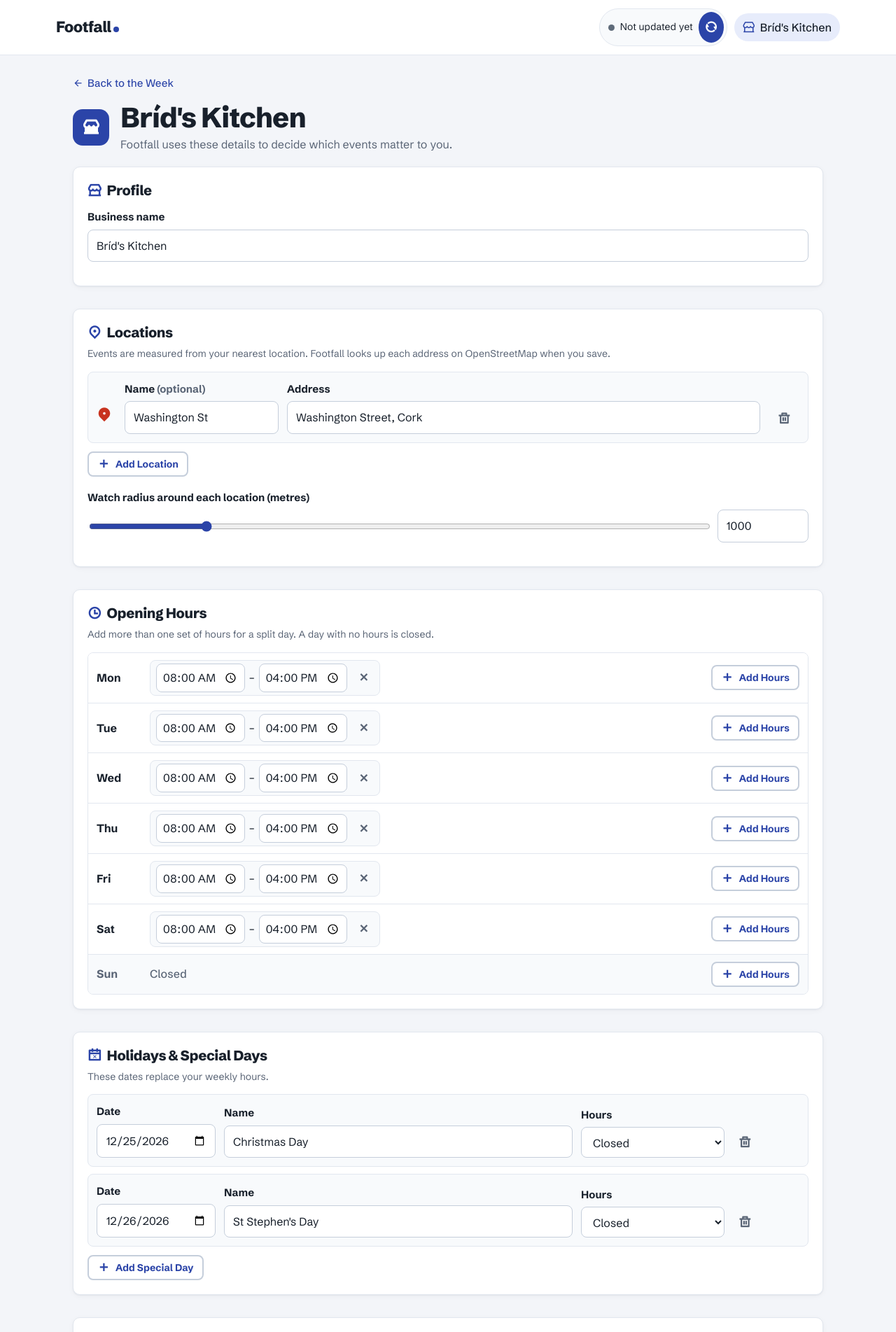
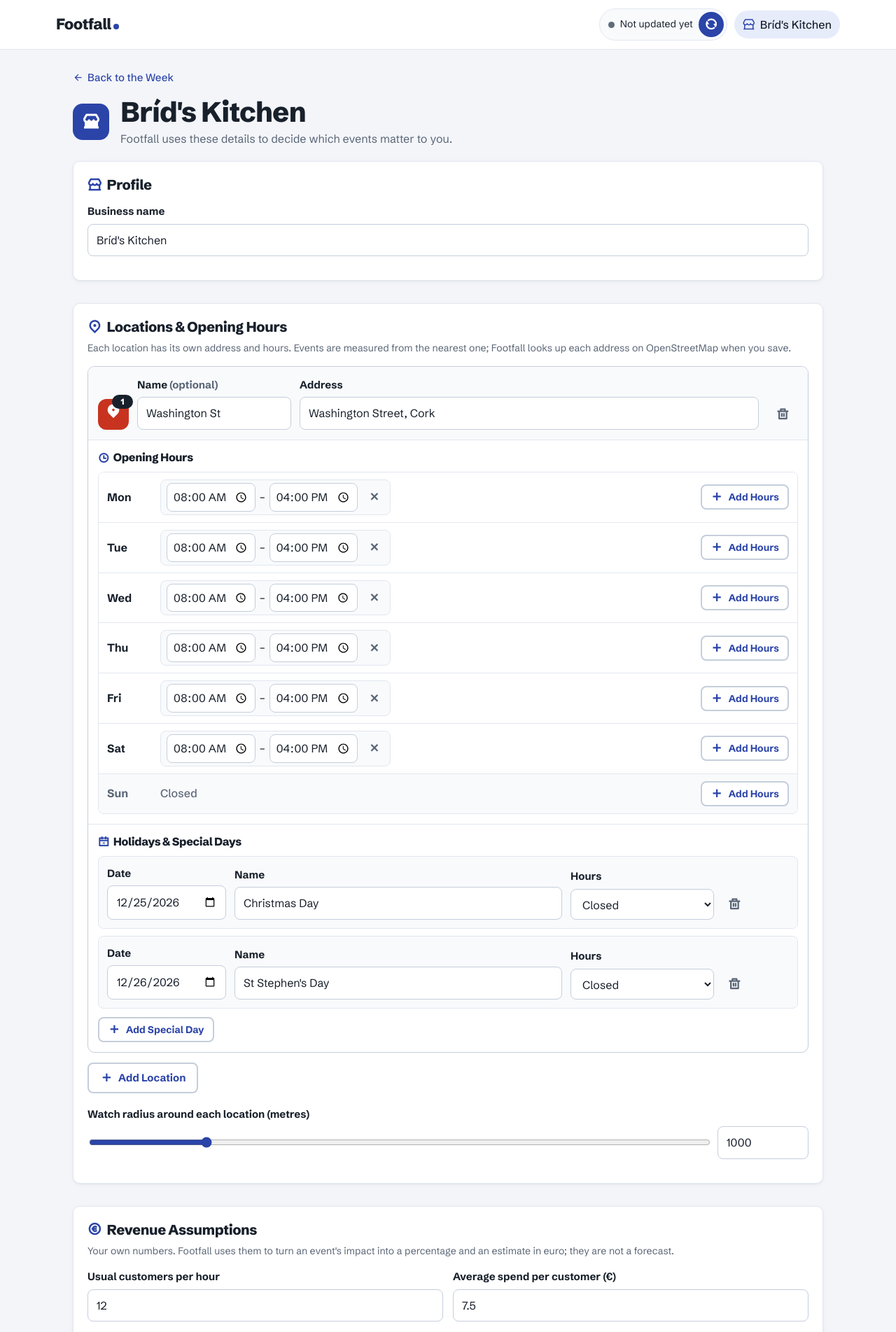
Before and after one commit to meetdanielme/corkathon_team_18, a Flask app: page /business in a window 1280 px wide. Shown: the top 1903 px of the page at 70% size. Run offline with Flask 3, Linux system fonts and the light colour scheme; data comes from the database, SQL or seed files in the repository; data that the repository does not hold is empty; some libraries are stand-ins or nearby versions.

Commit message:
feat: opening hours per location, clearer locations, header fixes
From Daniel's second Figma review:
- Each location has its own weekly hours and holidays/special days. The
  rules use the nearest location's schedule ("Café is closed at Quay on
  Thu 12 Nov"); the week timeline shades when any location is open; the
  event page shows the nearest location's hours.
- Business page: one card per location (numbered pin, name, address,
  opening hours, special days); new locations start with the main
  location's hours. Home: one numbered block per location with its own
  hours and next special day.
- Header refresh button no longer stretches into an oval (the global
  button min-height/padding applied to it).
- No "Sample data" label in the header or the update message; the
  confidence reason reads "Not yet checked against a live source". The
  data source is still shown under Business > Data.
- Storage: locations gain hours/special_hours (migrated; falls back to the
  business hours). The main location is mirrored into the business row.

Co-Authored-By: Claude Opus 5.5 <noreply@anthropic.com>

```diff
--- a/footfall/app.py
+++ b/footfall/app.py
@@ -104,9 +104,10 @@ def create_app(db_path: str | None = None, clock=None, llm: LLM | None = None, f
                  for i in result["insights"]]
         attention = sum(1 for x in cards if x["cd"]["level"] in ("now", "soon", "missed"))
         today = clock().date().isoformat()
-        next_special = next((x for x in b.get("special_hours") or [] if x["date"] >= today), None)
-        return render_template("index.html", business=b, week=week, cards=cards, attention=attention,
-                               hours_summary=hours_mod.summary(b), next_special=next_special,
+        places = [{"loc": loc, "hours": hours_mod.summary(loc),
+                   "special": next((x for x in loc["special_hours"] if x["date"] >= today), None)}
+                  for loc in b["locations"]]
+        return render_template("index.html", business=b, week=week, cards=cards, attention=attention, places=places,
                                cutoffs=sum(1 for x in cards if x["cd"]["level"] not in ("none", "done")),
                                done=sum(1 for x in cards if x["cd"]["level"] == "done"), **result)
 
@@ -124,8 +125,7 @@ def create_app(db_path: str | None = None, clock=None, llm: LLM | None = None, f
                 run = refresh_mod.run_live(c, model, at=clock(), **kwargs)
             else:
                 run = refresh_mod.run_prepared(c, at=clock())
-            label = "sample data" if run["mode"] == "prepared" else "live sources"
-            flash(f"Updated from {label}: {run['events_upserted']} events ({run['status']}).")
+            flash(f"Updated: {run['events_upserted']} events found ({run['status']}).")
         except refresh_mod.RefreshBusy as e:
             flash(str(e))
         return redirect(safe_next(url_for("index")))
@@ -137,7 +137,9 @@ def create_app(db_path: str | None = None, clock=None, llm: LLM | None = None, f
         existing = c.execute("SELECT * FROM drafts WHERE insight_id=? ORDER BY id DESC LIMIT 1", (iid,)).fetchone()
         draft = dict(existing) if existing else None
         b, result = compute()
-        week = build_week(b, result, db.get_events(c, clock()), clock(), only_day=i.day, drafts=db.draft_states(c))
+        here = next((loc for loc in b["locations"] if i.location and loc["address"] == i.location.get("address")), None)
+        week = build_week(b, result, db.get_events(c, clock()), clock(), only_day=i.day, drafts=db.draft_states(c),
+                          places=[here] if here else None)
         event = next((e for e in db.get_events(c, clock()) if e["id"] == i.event_id), {})
         return render_template("insight.html", i=i, draft=draft, business=b, week=week, event=event,
                                cd=present.countdown(i.action_deadline, clock(), draft),
--- a/footfall/present.py
+++ b/footfall/present.py
@@ -45,6 +45,8 @@ def confidence_icon(text: str) -> str:
         return "ri-cloud-off-line"
     if "excerpt" in t:
         return "ri-file-unknow-line"
+    if "live source" in t:
+        return "ri-global-line"
     return "ri-database-2-line"
 
 
--- a/footfall/static/style.css
+++ b/footfall/static/style.css
@@ -44,8 +44,7 @@ p { margin:0; }
 .status-partial .status-dot { background:var(--soon-fill); box-shadow:0 0 0 3px var(--soon-wash); }
 .status-error .status-dot { background:var(--now); box-shadow:0 0 0 3px var(--now-wash); }
 .status-text { white-space:nowrap; overflow:hidden; text-overflow:ellipsis; }
-.status-mode { margin-left:6px; padding:1px 7px; border-radius:999px; background:var(--line); color:var(--muted); font-size:12px; font-weight:500; }
-.icon-btn { display:grid; place-items:center; width:36px; height:36px; border:0; border-radius:50%; background:var(--brand); color:#fff; font-size:18px; cursor:pointer; transition:background-color .15s; }
+.icon-btn { display:grid; place-items:center; flex:none; width:36px; height:36px; min-height:0; padding:0; border:0; border-radius:50%; background:var(--brand); color:#fff; font-size:18px; cursor:pointer; transition:background-color .15s; }
 .icon-btn:hover { background:var(--brand-dark); }
 .is-busy i { animation:spin 1s linear infinite; }
 @keyframes spin { to { transform:rotate(360deg); } }
@@ -319,12 +330,20 @@ input[type=range] { width:100%; accent-color:var(--brand); }
 .settings-save { display:flex; justify-content:flex-end; }
 select { min-height:44px; padding:10px 12px; border:1px solid var(--line-strong); border-radius:8px; background-color:var(--surface); color:var(--text); font:inherit; }
 .rows { display:grid; gap:10px; margin-bottom:12px; }
-.loc-row { display:grid; grid-template-columns:28px minmax(140px,220px) minmax(0,1fr) 44px; gap:12px; align-items:end; padding:12px; border:1px solid var(--line); border-radius:8px; background:var(--surface-2); }
-.loc-row .field,.special-row .field { margin:0; }
-.loc-pin { align-self:center; color:var(--now); font-size:22px; padding-top:22px; }
+.special-row .field { margin:0; }
 .icon-ghost { width:44px; min-height:44px; padding:0; background:transparent; border:1px solid transparent; color:var(--muted); }
 .icon-ghost:hover:not(:disabled) { background:var(--now-wash); border-color:var(--now-line); color:var(--now); }
 .radius { margin-top:18px; }
+.locs { display:grid; gap:16px; margin-bottom:14px; counter-reset:loc; }
+.loc-card { counter-increment:loc; border:1px solid var(--line-strong); border-radius:var(--radius); background:var(--surface); overflow:hidden; }
+.loc-head { display:grid; grid-template-columns:44px minmax(140px,220px) minmax(0,1fr) 44px; gap:12px; align-items:end; padding:14px; background:var(--surface-2); border-bottom:1px solid var(--line); }
+.loc-head .field { margin:0; }
+.loc-badge { position:relative; display:grid; place-items:center; width:44px; height:44px; border-radius:12px; background:var(--now); color:#fff; font-size:22px; }
+.loc-num::before { content:counter(loc); position:absolute; right:-6px; top:-6px; display:grid; place-items:center; min-width:20px; height:20px; padding:0 5px; border-radius:999px; background:var(--text); color:#fff; font-size:12px; font-weight:800; }
+.loc-section { padding:14px; }
+.loc-section + .loc-section { border-top:1px solid var(--line); }
+.loc-sub { display:flex; align-items:center; gap:6px; margin:0 0 10px; font-size:16px; }
+.loc-sub i { color:var(--brand); }
 .week { display:grid; gap:0; border:1px solid var(--line); border-radius:8px; overflow:hidden; }
 .day-row { display:grid; grid-template-columns:64px minmax(0,1fr) auto; gap:12px; align-items:center; padding:10px 12px; border-top:1px solid var(--line); background:var(--surface); }
 .day-row:first-child { border-top:0; }
--- a/footfall/templates/base.html
+++ b/footfall/templates/base.html
@@ -25,7 +25,6 @@
           <span class="status-verb{% if run_state == "ok" %} is-ok{% endif %}">{% if run_state == "ok" %}Updated{% elif run_state == "partial" %}Partly updated{% else %}Update failed{% endif %}</span>
           <time datetime="{{ run.started_at|iso }}" title="{{ run.started_at|when }}">{{ run.started_at|ago }}</time>
           {% else %}Not updated yet{% endif %}
-          {% if "prepared" in modes %}<span class="status-mode">Sample data</span>{% endif %}
         </span>
         <form method="post" action="{{ url_for('refresh') }}" data-busy>
           <input type="hidden" name="mode" value="{{ 'live' if llm_enabled else 'prepared' }}">
--- a/footfall/templates/business.html
+++ b/footfall/templates/business.html
@@ -2,54 +2,81 @@
 {% block title %}{{ b.name }} · Footfall{% endblock %}
 {% macro err(name) %}{% if errors[name] %}<p class="field-error" id="{{ name }}-error"><i class="ri-error-warning-fill" aria-hidden="true"></i>{{ errors[name] }}</p>{% endif %}{% endmacro %}
 {% macro inv(name) %}{% if errors[name] %} aria-invalid="true" aria-describedby="{{ name }}-error"{% endif %}{% endmacro %}
-{% macro range_row(day, start="", end="") %}
+{% macro range_row(prefix, start="", end="") %}
 <div class="range" data-range>
-  <input type="time" name="{{ day }}_start" value="{{ start }}" aria-label="Opens" autocomplete="off">
+  <input type="time" name="{{ prefix }}_start" value="{{ start }}" aria-label="Opens" autocomplete="off">
   <span aria-hidden="true">–</span>
-  <input type="time" name="{{ day }}_end" value="{{ end }}" aria-label="Closes" autocomplete="off">
+  <input type="time" name="{{ prefix }}_end" value="{{ end }}" aria-label="Closes" autocomplete="off">
   <button type="button" class="icon-ghost" data-remove="[data-range]" aria-label="Remove these hours"><i class="ri-close-line" aria-hidden="true"></i></button>
 </div>
 {% endmacro %}
-{% macro location_row(i, loc) %}
-<div class="loc-row" data-loc>
-  <span class="loc-pin" aria-hidden="true"><i class="ri-map-pin-2-fill"></i></span>
+{% macro special_row(key, i, s) %}
+<div class="special-row" data-special>
   <div class="field">
-    <label for="loc_name_{{ i }}">Name <span class="muted">(optional)</span></label>
-    <input id="loc_name_{{ i }}" name="loc_name" value="{{ loc.name }}" autocomplete="off" placeholder="e.g. Washington St…">
+    <label for="{{ key }}_sd_{{ i }}">Date</label>
+    <input id="{{ key }}_sd_{{ i }}" type="date" name="{{ key }}_special_date" value="{{ s.date }}" autocomplete="off"{{ inv(key ~ '_special_' ~ i) }}>
   </div>
   <div class="field field-grow">
-    <label for="loc_address_{{ i }}">Address</label>
-    <input id="loc_address_{{ i }}" name="loc_address" value="{{ loc.address }}" autocomplete="street-address" placeholder="e.g. Washington Street, Cork…"{{ inv('loc_' ~ i) }}>
-    {{ err('loc_' ~ i) }}
-  </div>
-  <button type="button" class="icon-ghost" data-remove="[data-loc]" aria-label="Remove this location"><i class="ri-delete-bin-line" aria-hidden="true"></i></button>
-</div>
-{% endmacro %}
-{% macro special_row(i, s) %}
-<div class="special-row" data-special>
-  <div class="field">
-    <label for="special_date_{{ i }}">Date</label>
-    <input id="special_date_{{ i }}" type="date" name="special_date" value="{{ s.date }}" autocomplete="off"{{ inv('special_' ~ i) }}>
-  </div>
-  <div class="field field-grow">
-    <label for="special_label_{{ i }}">Name</label>
-    <input id="special_label_{{ i }}" name="special_label" value="{{ s.label }}" autocomplete="off" placeholder="e.g. Christmas Day…">
+    <label for="{{ key }}_sl_{{ i }}">Name</label>
+    <input id="{{ key }}_sl_{{ i }}" name="{{ key }}_special_label" value="{{ s.label }}" autocomplete="off" placeholder="e.g. Christmas Day…">
   </div>
   <div class="field">
-    <label for="special_mode_{{ i }}">Hours</label>
-    <select id="special_mode_{{ i }}" name="special_mode" data-mode>
+    <label for="{{ key }}_sm_{{ i }}">Hours</label>
+    <select id="{{ key }}_sm_{{ i }}" name="{{ key }}_special_mode" data-mode>
       <option value="closed"{% if s.mode != "hours" %} selected{% endif %}>Closed</option>
       <option value="hours"{% if s.mode == "hours" %} selected{% endif %}>Open, different hours</option>
     </select>
   </div>
   <div class="range special-hours"{% if s.mode != "hours" %} hidden{% endif %}>
-    <input type="time" name="special_start" value="{{ s.start }}" aria-label="Opens" autocomplete="off">
+    <input type="time" name="{{ key }}_special_start" value="{{ s.start }}" aria-label="Opens" autocomplete="off">
     <span aria-hidden="true">–</span>
-    <input type="time" name="special_end" value="{{ s.end }}" aria-label="Closes" autocomplete="off">
+    <input type="time" name="{{ key }}_special_end" value="{{ s.end }}" aria-label="Closes" autocomplete="off">
   </div>
   <button type="button" class="icon-ghost" data-remove="[data-special]" aria-label="Remove this special day"><i class="ri-delete-bin-line" aria-hidden="true"></i></button>
-  {{ err('special_' ~ i) }}
+  {{ err(key ~ '_special_' ~ i) }}
 </div>
+{% endmacro %}
+{% macro location_card(loc) %}
+<article class="loc-card" data-loc>
+  <input type="hidden" name="loc_key" value="{{ loc.key }}">
+  <div class="loc-head">
+    <span class="loc-badge" aria-hidden="true"><i class="ri-map-pin-2-fill"></i><span class="loc-num"></span></span>
+    <div class="field">
+      <label for="{{ loc.key }}_name">Name <span class="muted">(optional)</span></label>
+      <input id="{{ loc.key }}_name" name="{{ loc.key }}_name" value="{{ loc.name }}" autocomplete="off" placeholder="e.g. Washington St…">
+    </div>
+    <div class="field field-grow">
+      <label for="{{ loc.key }}_address">Address</label>
+      <input id="{{ loc.key }}_address" name="{{ loc.key }}_address" value="{{ loc.address }}" autocomplete="street-address" placeholder="e.g. Washington Street, Cork…"{{ inv(loc.key ~ '_address') }}>
+      {{ err(loc.key ~ '_address') }}
+    </div>
+    <button type="button" class="icon-ghost" data-remove="[data-loc]" aria-label="Remove this location"><i class="ri-delete-bin-line" aria-hidden="true"></i></button>
+  </div>
+  <div class="loc-section">
+    <h3 class="loc-sub"><i class="ri-time-line" aria-hidden="true"></i>Opening Hours</h3>
+    {{ err(loc.key ~ '_hours') }}
+    <div class="week">
+      {% for d in weekdays %}{% set rs = loc.hours.get(d, []) %}
+      <div class="day-row{% if not rs %} is-closed{% endif %}" data-prefix="{{ loc.key }}_{{ d }}">
+        <span class="day-name">{{ d|capitalize }}</span>
+        <div class="day-ranges" data-ranges>
+          {% for r in rs %}{{ range_row(loc.key ~ '_' ~ d, r[0], r[1]) }}{% endfor %}
+          <span class="closed-note">Closed</span>
+        </div>
+        <button type="button" class="btn btn-ghost btn-sm" data-add-range><i class="ri-add-line" aria-hidden="true"></i>Add Hours</button>
+        {{ err(loc.key ~ '_hours_' ~ d) }}
+      </div>
+      {% endfor %}
+    </div>
+  </div>
+  <div class="loc-section">
+    <h3 class="loc-sub"><i class="ri-calendar-close-line" aria-hidden="true"></i>Holidays &amp; Special Days</h3>
+    <div class="rows" data-specials>
+      {% for s in loc.special %}{{ special_row(loc.key, loop.index0, s) }}{% endfor %}
+    </div>
+    <button type="button" class="btn btn-ghost btn-sm" data-add-special><i class="ri-add-line" aria-hidden="true"></i>Add Special Day</button>
+  </div>
+</article>
 {% endmacro %}
 {% block content %}
 <p class="back"><a href="{{ url_for('index') }}"><i class="ri-arrow-left-line" aria-hidden="true"></i>Back to the Week</a></p>
@@ -74,13 +101,13 @@
   </section>
 
   <section class="panel" id="location" aria-labelledby="location-h">
-    <h2 id="location-h"><i class="ri-map-pin-2-line" aria-hidden="true"></i>Locations</h2>
-    <p class="hint panel-intro">Events are measured from your nearest location. Footfall looks up each address on OpenStreetMap when you save.</p>
-    <div class="rows" data-rows="loc">
-      {% for loc in f.locations %}{{ location_row(loop.index0, loc) }}{% endfor %}
+    <h2 id="location-h"><i class="ri-map-pin-2-line" aria-hidden="true"></i>Locations &amp; Opening Hours</h2>
+    <p class="hint panel-intro">Each location has its own address and hours. Events are measured from the nearest one; Footfall looks up each address on OpenStreetMap when you save.</p>
+    <div class="locs" data-locs>
+      {% for loc in f.locations %}{{ location_card(loc) }}{% endfor %}
     </div>
     {{ err('locations') }}
-    <button type="button" class="btn btn-ghost btn-sm" data-add="loc"><i class="ri-add-line" aria-hidden="true"></i>Add Location</button>
+    <button type="button" class="btn btn-ghost" data-add-loc><i class="ri-add-line" aria-hidden="true"></i>Add Location</button>
     <div class="field radius">
       <label for="radius_m">Watch radius around each location (metres)</label>
       <div class="range-row">
@@ -89,34 +116,6 @@
       </div>
       {{ err('radius_m') }}
     </div>
-  </section>
-
-  <section class="panel" id="hours" aria-labelledby="hours-h">
-    <h2 id="hours-h"><i class="ri-time-line" aria-hidden="true"></i>Opening Hours</h2>
-    <p class="hint panel-intro">Add more than one set of hours for a split day. A day with no hours is closed.</p>
-    {{ err('hours') }}
-    <div class="week">
-      {% for d in weekdays %}
-      <div class="day-row{% if not f.hours[d] %} is-closed{% endif %}" data-day="{{ d }}">
-        <span class="day-name">{{ d|capitalize }}</span>
-        <div class="day-ranges" data-rows="{{ d }}">
-          {% for r in f.hours[d] %}{{ range_row(d, r[0], r[1]) }}{% endfor %}
-          <span class="closed-note">Closed</span>
-        </div>
-        <button type="button" class="btn btn-ghost btn-sm" data-add="{{ d }}"><i class="ri-add-line" aria-hidden="true"></i>Add Hours</button>
-        {{ err('hours_' ~ d) }}
-      </div>
-      {% endfor %}
-    </div>
-  </section>
-
-  <section class="panel" id="special" aria-labelledby="special-h">
-    <h2 id="special-h"><i class="ri-calendar-close-line" aria-hidden="true"></i>Holidays &amp; Special Days</h2>
-    <p class="hint panel-intro">These dates replace your weekly hours.</p>
-    <div class="rows" data-rows="special">
-      {% for s in f.special %}{{ special_row(loop.index0, s) }}{% endfor %}
-    </div>
-    <button type="button" class="btn btn-ghost btn-sm" data-add="special"><i class="ri-add-line" aria-hidden="true"></i>Add Special Day</button>
   </section>
 
   <section class="panel" id="revenue" aria-labelledby="revenue-h">
@@ -152,9 +151,10 @@
   <div class="settings-save"><button class="btn btn-lg"><i class="ri-save-3-line" aria-hidden="true"></i>Save Business Details</button></div>
 </form>
 
-<template id="tpl-loc">{{ location_row("new", {"name": "", "address": ""}) }}</template>
-<template id="tpl-special">{{ special_row("new", {"date": "", "label": "", "mode": "closed", "start": "", "end": ""}) }}</template>
-{% for d in weekdays %}<template id="tpl-{{ d }}">{{ range_row(d, "", "") }}</template>{% endfor %}
+{% set first_hours = f.locations[0].hours if f.locations else {} %}
+<template id="tpl-loc">{{ location_card({"key": "__K__", "name": "", "address": "", "hours": first_hours, "special": []}) }}</template>
+<template id="tpl-range">{{ range_row("__P__") }}</template>
+<template id="tpl-special">{{ special_row("__K__", "__I__", {"date": "", "label": "", "mode": "closed", "start": "", "end": ""}) }}</template>
 
 <section class="panel" aria-labelledby="sup-h">
   <h2 id="sup-h"><i class="ri-truck-line" aria-hidden="true"></i>Supplier Order Rules</h2>
@@ -204,22 +204,26 @@
   settings.addEventListener('input', () => { dirty = true; });
   settings.addEventListener('submit', () => { dirty = false; });
   window.addEventListener('beforeunload', e => { if (dirty) e.preventDefault(); });
+  const tpl = (id, swaps) => Object.entries(swaps).reduce((h, [k, v]) => h.replaceAll(k, v), document.getElementById(id).innerHTML);
   const syncDay = row => row && row.classList.toggle('is-closed', !row.querySelector('[data-range]'));
+  const focusLast = box => box.lastElementChild?.querySelector('input, select')?.focus();
   settings.addEventListener('click', e => {
-    const add = e.target.closest('[data-add]'), rm = e.target.closest('[data-remove]');
-    if (add) {
-      const key = add.dataset.add, tpl = document.getElementById('tpl-' + key).content.cloneNode(true);
-      tpl.querySelectorAll('[id$="_new"]').forEach(el => {
-        const id = el.id.replace(/_new$/, '_n' + (++uid));
-        tpl.querySelectorAll(`label[for="${el.id}"]`).forEach(l => { l.htmlFor = id; });
-        el.id = id;
-      });
-      const first = tpl.querySelector('input, select');
-      const box = settings.querySelector(`[data-rows="${key}"]`);
-      box.insertBefore(tpl, box.querySelector('.closed-note'));
-      syncDay(add.closest('.day-row')); first?.focus(); dirty = true;
+    const t = e.target;
+    if (t.closest('[data-add-loc]')) {
+      const box = settings.querySelector('[data-locs]');
+      box.insertAdjacentHTML('beforeend', tpl('tpl-loc', { __K__: 'n' + (++uid) })); focusLast(box); dirty = true;
+    } else if (t.closest('[data-add-range]')) {
+      const row = t.closest('.day-row'), box = row.querySelector('[data-ranges]');
+      box.querySelector('.closed-note').insertAdjacentHTML('beforebegin', tpl('tpl-range', { __P__: row.dataset.prefix }));
+      syncDay(row); box.querySelectorAll('[data-range]')[box.querySelectorAll('[data-range]').length - 1].querySelector('input').focus(); dirty = true;
+    } else if (t.closest('[data-add-special]')) {
+      const card = t.closest('[data-loc]'), box = card.querySelector('[data-specials]');
+      box.insertAdjacentHTML('beforeend', tpl('tpl-special', { __K__: card.querySelector('[name=loc_key]').value, __I__: 'n' + (++uid) }));
+      focusLast(box); dirty = true;
+    } else if (t.closest('[data-remove]')) {
+      const rm = t.closest('[data-remove]'), day = rm.closest('.day-row');
+      rm.closest(rm.dataset.remove).remove(); syncDay(day); dirty = true;
     }
-    if (rm) { const day = rm.closest('.day-row'); rm.closest(rm.dataset.remove).remove(); syncDay(day); dirty = true; }
   });
   settings.addEventListener('change', e => {
     if (e.target.matches('[data-mode]')) e.target.closest('[data-special]').querySelector('.special-hours').hidden = e.target.value !== 'hours';
```
Also changed, not shown: other parts of footfall/static/style.css (+18 -5 lines), footfall/business_form.py (+73 -70 lines), footfall/db.py (+30 -12 lines), footfall/domain/hours.py (+21 -3 lines), footfall/domain/insights.py (+7 -4 lines), footfall/schema.sql (+5 -3 lines), footfall/templates/index.html (+16 -18 lines), footfall/week.py (+5 -3 lines), tests/test_drafts_app.py (+1 -1 lines), tests/test_hours_locations.py (+38 -3 lines), tests/test_insights.py (+1 -1 lines), tests/test_present_business.py (+23 -15 lines), tests/test_week.py (+2 -1 lines).
